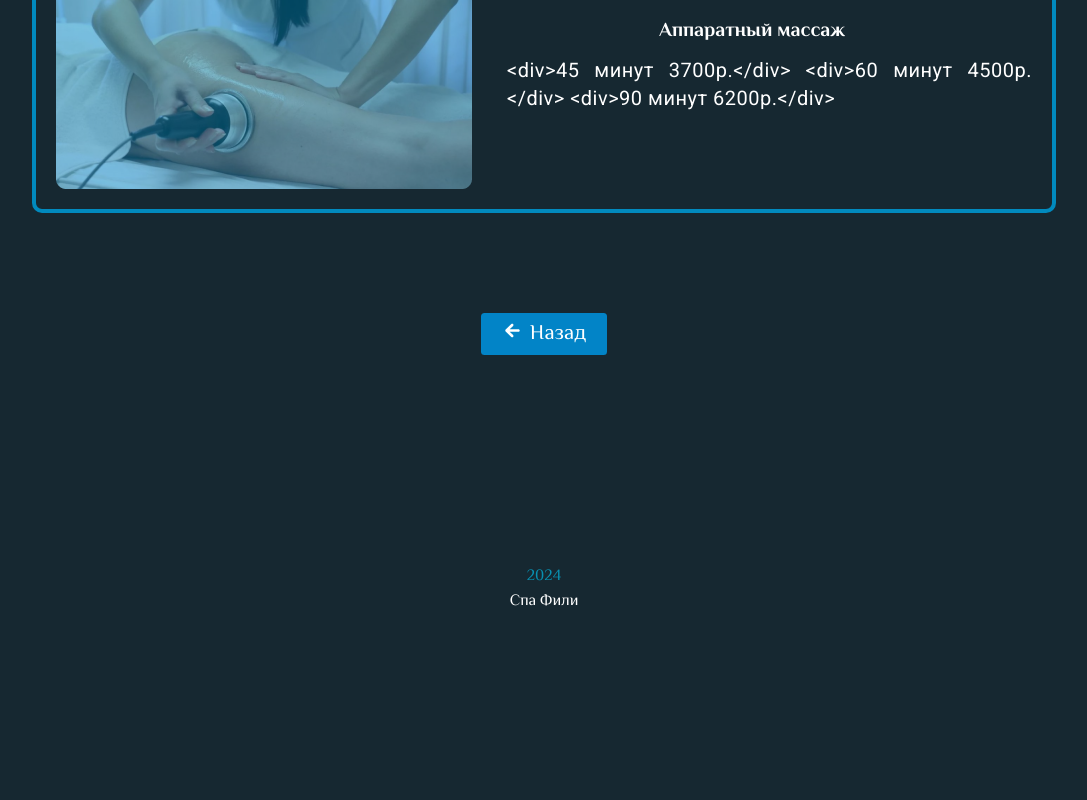
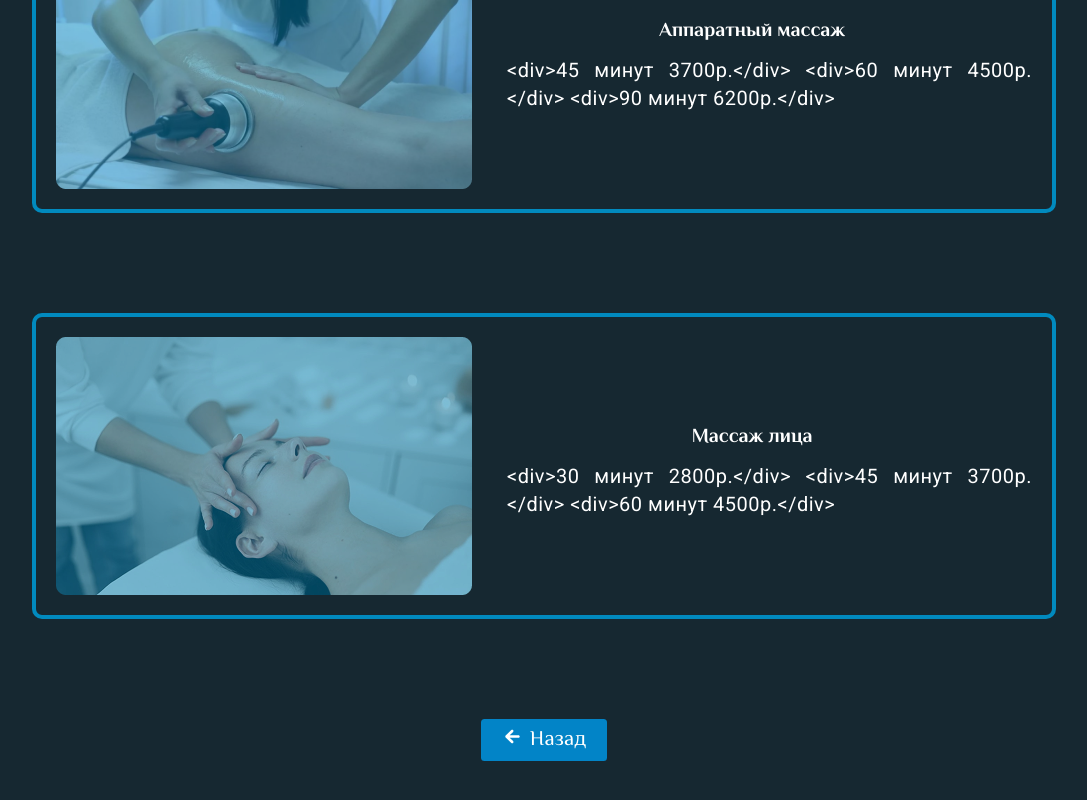
Before and after one commit to DmitryKalashnikov91/spa-fili, a Next.js app: page /seances in a window 1280 px wide. Shown: the part 3372-4172 px from the top of the page, without its empty margins (96-1183 px from the left). Before the commit the page ends 3986 px from the top, so only its background shows below. Built offline with nearby package versions, Linux system fonts and the light colour scheme.

Commit message:
change seances and css

```diff
--- a/public/data/data.js
+++ b/public/data/data.js
@@ -3,6 +3,7 @@ import cellulite from '../assets/cellulite.png'
 import classic from '../assets/Class.png'
 import cupping from '../assets/cupping.png'
 import device from '../assets/device.png'
+import face from '../assets/face.png'
 import head from '../assets/head.png'
 import limf from '../assets/limf.png'
 import relax from '../assets/relax.png'
@@ -41,7 +42,7 @@ export const DATA = [
 		linkTo: '/cellulite',
 		isMain: true,
 		content:
-			'<div>30 минут 2800р.</div> <div>45 минут 3700р.</div> <div>60 минут 4700р.</div>',
+			'<div>30 минут 2800р.</div> <div>45 минут 3700р.</div> <div>60 минут 4500р.</div>',
 	},
 
 	{
@@ -74,6 +75,14 @@ export const DATA = [
 		isMain: false,
 		content:
 			'<div>45 минут 3700р.</div> <div>60 минут 4500р.</div> <div>90 минут 6200р.</div>',
+	},
+	{
+		id: nanoid(6),
+		name: 'Массаж лица',
+		imgUrl: face,
+		isMain: false,
+		content:
+			'<div>30 минут 2800р.</div> <div>45 минут 3700р.</div> <div>60 минут 4500р.</div>',
 	},
 ]
 
--- a/src/components/seances/Seances.module.scss
+++ b/src/components/seances/Seances.module.scss
@@ -1,6 +1,5 @@
 @import '../../app/media';
 .Seances {
-	margin-top: 50px;
 	display: grid;
 	grid-template-columns: repeat(2, 1fr);
 	grid-template-rows: repeat(4, 1fr);
--- a/src/components/seances/Seances.tsx
+++ b/src/components/seances/Seances.tsx
@@ -19,9 +19,9 @@ const Seances = () => {
 		image: DATA[3].imgUrl,
 	}
 	return (
-		<div className='pt-36'>
+		<div className='mt-16'>
 			<SubTitle color={'#018ABE'} content={'Стоимость сеансов'} />
-			<section id='seances' className=' md:mt-36 mt-20 '>
+			<section id='seances' className=' md:mt-20 mt-10 '>
 				<div className={styles.Seances}>
 					{cardDataArray.map(cardData => (
 						<InteractiveCard key={cardData.title} initialData={cardData} />
```
Also changed, not shown: public/assets/face.png (added).
